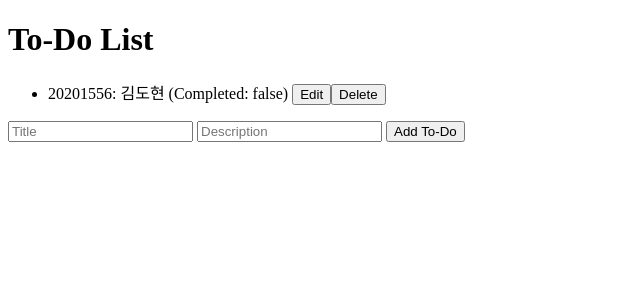
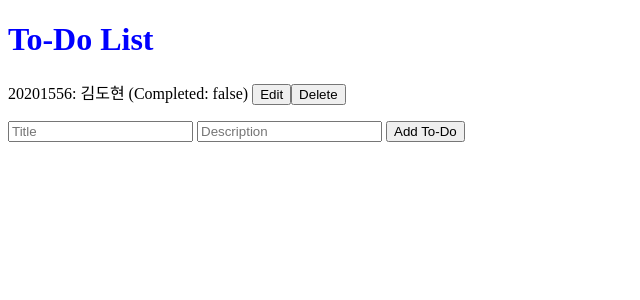
Before and after one commit to irionura52/FastApi-Todos, a FastAPI app: page / in a window 1280 px wide. Shown: the top 300 px of the page, without its empty margins (0-640 px from the left). Run offline with FastAPI, Linux system fonts and the light colour scheme.

Commit message:
2nd add color

```diff
--- a/templates/index.html
+++ b/templates/index.html
@@ -4,6 +4,19 @@
     <meta charset="UTF-8">
     <meta name="viewport" content="width=device-width, initial-scale=1.0">
     <title>To-Do List</title>
+    <style>
+        h1 {
+            color: blue;
+        }
+        ul {
+            list-style: none;
+            padding: 0;
+        }
+        li {
+            color: black;
+            font-size: 16px;
+        }
+    </style>
 </head>
 <body>
     <h1>To-Do List</h1>
--- a/todo.json
+++ b/todo.json
@@ -1,6 +1,6 @@
 [
     {
-        "id": 1741701429222,
+        "id": 1742144198556,
         "title": "20201556",
         "description": "\uae40\ub3c4\ud604",
         "completed": false
```
